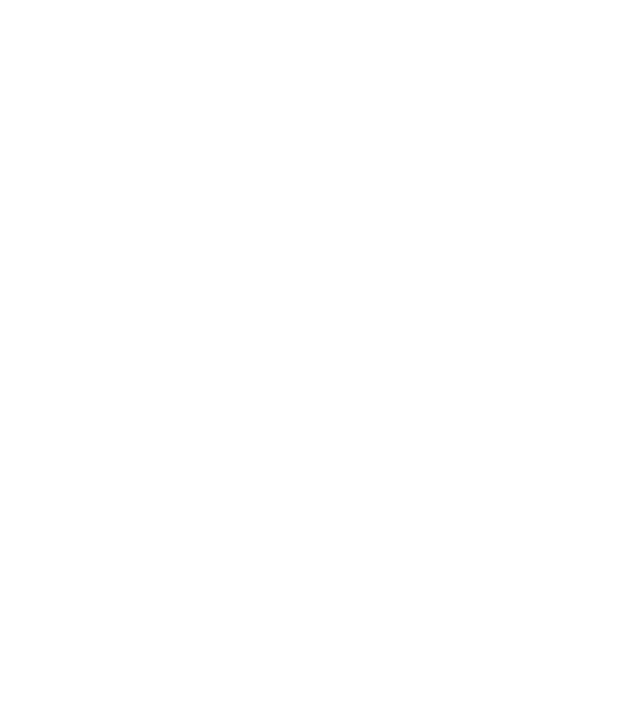
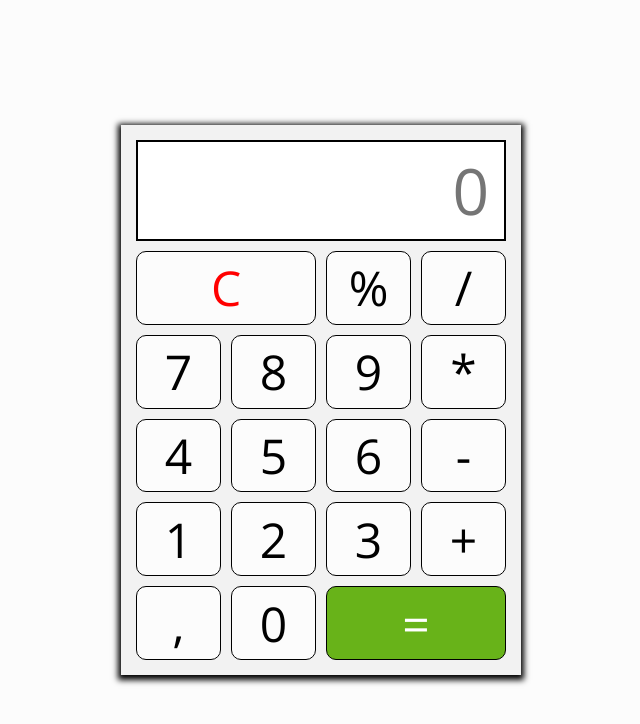
Before and after one commit to LopitalSergei/Calculator, a plain HTML site: page index.html in a window 1280 px wide. Shown: the whole page, without its empty margins (319-959 px from the left). Drawn offline with nearby package versions, Linux system fonts and the light colour scheme.

Commit message:
add appearance

```diff
--- a/css/style.css
+++ b/css/style.css
@@ -1,3 +1,4 @@
+@import url("https://fonts.googleapis.com/css2?family=Open+Sans&display=swap");
 * {
   padding: 0;
   margin: 0;
@@ -87,3 +88,226 @@ h6 {
 }
 
 /*--------------------*/
+body {
+  font-family: "Open Sans";
+  font-size: 48px;
+  background: #fcfcfc;
+}
+body button {
+  font-size: inherit;
+}
+
+#userInput {
+  width: 100%;
+  font-size: 64px;
+  border: 2px solid #000;
+  text-align: right;
+  direction: ltr;
+  padding: 5px 15px;
+}
+
+.container {
+  width: 95%;
+  height: 100vh;
+  margin: auto;
+  display: -webkit-box;
+  display: -ms-flexbox;
+  display: flex;
+  -webkit-box-pack: center;
+      -ms-flex-pack: center;
+          justify-content: center;
+  -webkit-box-align: center;
+      -ms-flex-align: center;
+          align-items: center;
+}
+
+.calculator {
+  background-color: #f2f2f2;
+  -webkit-box-shadow: 0px 2px 6px 3px black;
+          box-shadow: 0px 2px 6px 3px black;
+  padding: 15px;
+  width: 400px;
+  height: 550px;
+  display: -webkit-box;
+  display: -ms-flexbox;
+  display: flex;
+  -webkit-box-orient: vertical;
+  -webkit-box-direction: normal;
+      -ms-flex-direction: column;
+          flex-direction: column;
+  gap: 10px;
+}
+
+.buttons {
+  height: 100%;
+  display: -ms-grid;
+  display: grid;
+  -webkit-box-pack: center;
+      -ms-flex-pack: center;
+          justify-content: center;
+  gap: 10px;
+  -ms-grid-columns: 1fr 10px 1fr 10px 1fr 10px 1fr;
+  grid-template-columns: repeat(4, 1fr);
+  -ms-grid-rows: 1fr 10px 1fr 10px 1fr 10px 1fr 10px 1fr;
+  grid-template-rows: repeat(5, 1fr);
+}
+
+.buttons > *:nth-child(1) {
+  -ms-grid-row: 1;
+  -ms-grid-column: 1;
+}
+
+.buttons > *:nth-child(2) {
+  -ms-grid-row: 1;
+  -ms-grid-column: 3;
+}
+
+.buttons > *:nth-child(3) {
+  -ms-grid-row: 1;
+  -ms-grid-column: 5;
+}
+
+.buttons > *:nth-child(4) {
+  -ms-grid-row: 1;
+  -ms-grid-column: 7;
+}
+
+.buttons > *:nth-child(5) {
+  -ms-grid-row: 3;
+  -ms-grid-column: 1;
+}
+
+.buttons > *:nth-child(6) {
+  -ms-grid-row: 3;
+  -ms-grid-column: 3;
+}
+
+.buttons > *:nth-child(7) {
+  -ms-grid-row: 3;
+  -ms-grid-column: 5;
+}
+
+.buttons > *:nth-child(8) {
+  -ms-grid-row: 3;
+  -ms-grid-column: 7;
+}
+
+.buttons > *:nth-child(9) {
+  -ms-grid-row: 5;
+  -ms-grid-column: 1;
+}
+
+.buttons > *:nth-child(10) {
+  -ms-grid-row: 5;
+  -ms-grid-column: 3;
+}
+
+.buttons > *:nth-child(11) {
+  -ms-grid-row: 5;
+  -ms-grid-column: 5;
+}
+
+.buttons > *:nth-child(12) {
+  -ms-grid-row: 5;
+  -ms-grid-column: 7;
+}
+
+.buttons > *:nth-child(13) {
+  -ms-grid-row: 7;
+  -ms-grid-column: 1;
+}
+
+.buttons > *:nth-child(14) {
+  -ms-grid-row: 7;
+  -ms-grid-column: 3;
+}
+
+.buttons > *:nth-child(15) {
+  -ms-grid-row: 7;
+  -ms-grid-column: 5;
+}
+
+.buttons > *:nth-child(16) {
+  -ms-grid-row: 7;
+  -ms-grid-column: 7;
+}
+
+.buttons > *:nth-child(17) {
+  -ms-grid-row: 9;
+  -ms-grid-column: 1;
+}
+
+.buttons > *:nth-child(18) {
+  -ms-grid-row: 9;
+  -ms-grid-column: 3;
+}
+
+.buttons > *:nth-child(19) {
+  -ms-grid-row: 9;
+  -ms-grid-column: 5;
+}
+
+.buttons > *:nth-child(20) {
+  -ms-grid-row: 9;
+  -ms-grid-column: 7;
+}
+
+.btn {
+  border: 1px solid #000;
+  border-radius: 10px;
+  background-color: #fcfcfc;
+}
+.btn:hover {
+  background-color: #dfdfdf;
+}
+.btn:active {
+  background-color: #afafaf;
+}
+
+.bnt-c {
+  -ms-grid-column: 1;
+      grid-column-start: 1;
+  -ms-grid-column-span: 2;
+  grid-column-end: 3;
+  color: red;
+  -webkit-transition: 0.3s ease;
+  transition: 0.3s ease;
+}
+.bnt-c:hover {
+  color: white;
+  background-color: rgb(255, 90, 90);
+}
+.bnt-c:active {
+  background-color: rgb(165, 0, 0);
+}
+
+.btn-equal {
+  -ms-grid-column: 3;
+      grid-column-start: 3;
+  -ms-grid-column-span: 2;
+  grid-column-end: 5;
+  color: white;
+  background-color: #68b319;
+  -webkit-transition: 0.3s ease;
+  transition: 0.3s ease;
+}
+.btn-equal:hover {
+  background-color: #599b13;
+}
+.btn-equal:active {
+  background-color: #42720f;
+}
+
+@media (max-width: 479.98px) {
+  .calculator {
+    width: 300px;
+    height: 400px;
+  }
+  body {
+    font-size: 32px;
+  }
+  #userInput {
+    font-size: 48px;
+    padding: 0 15px;
+  }
+}
--- a/index.html
+++ b/index.html
@@ -10,7 +10,31 @@
 </head>
 
 <body>
-
+	<div class="container">
+		<div class="calculator">
+			<input id="userInput" placeholder="0">
+			<div class="buttons">
+				<button class="btn bnt-c">C</button>
+				<button class="btn">%</button>
+				<button class="btn">/</button>
+				<button class="btn">7</button>
+				<button class="btn">8</button>
+				<button class="btn">9</button>
+				<button class="btn">*</button>
+				<button class="btn">4</button>
+				<button class="btn">5</button>
+				<button class="btn">6</button>
+				<button class="btn">-</button>
+				<button class="btn">1</button>
+				<button class="btn">2</button>
+				<button class="btn">3</button>
+				<button class="btn">+</button>
+				<button class="btn">,</button>
+				<button class="btn">0</button>
+				<button onclick="equal()" class="btn btn-equal">=</button>
+			</div>
+		</div>
+	</div>
 	<script src="js/script.js"></script>
 </body>
 
```
